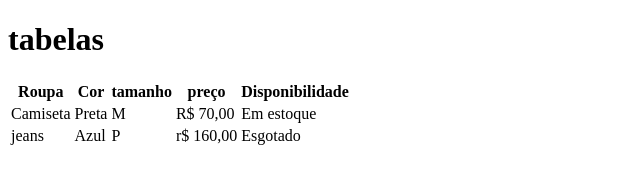
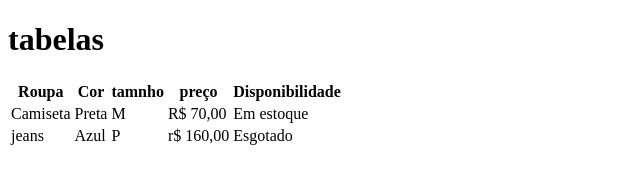
Before and after one commit to Nicolas-VM/aula-tabela, a plain HTML site: page index.html in a window 1280 px wide. Shown: the whole page, without its empty margins (0-640 px from the left). Drawn offline with Linux system fonts and the light colour scheme.

Commit message:
trocada uma palavra

```diff
--- a/index.html
+++ b/index.html
@@ -14,7 +14,7 @@
         <tr>
             <th>Roupa</th>
             <th>Cor</th>
-            <th>tamanho</th>
+            <th>tamnho</th>
             <th>preço </th>
             <th>Disponibilidade</th>
         </tr>
```
